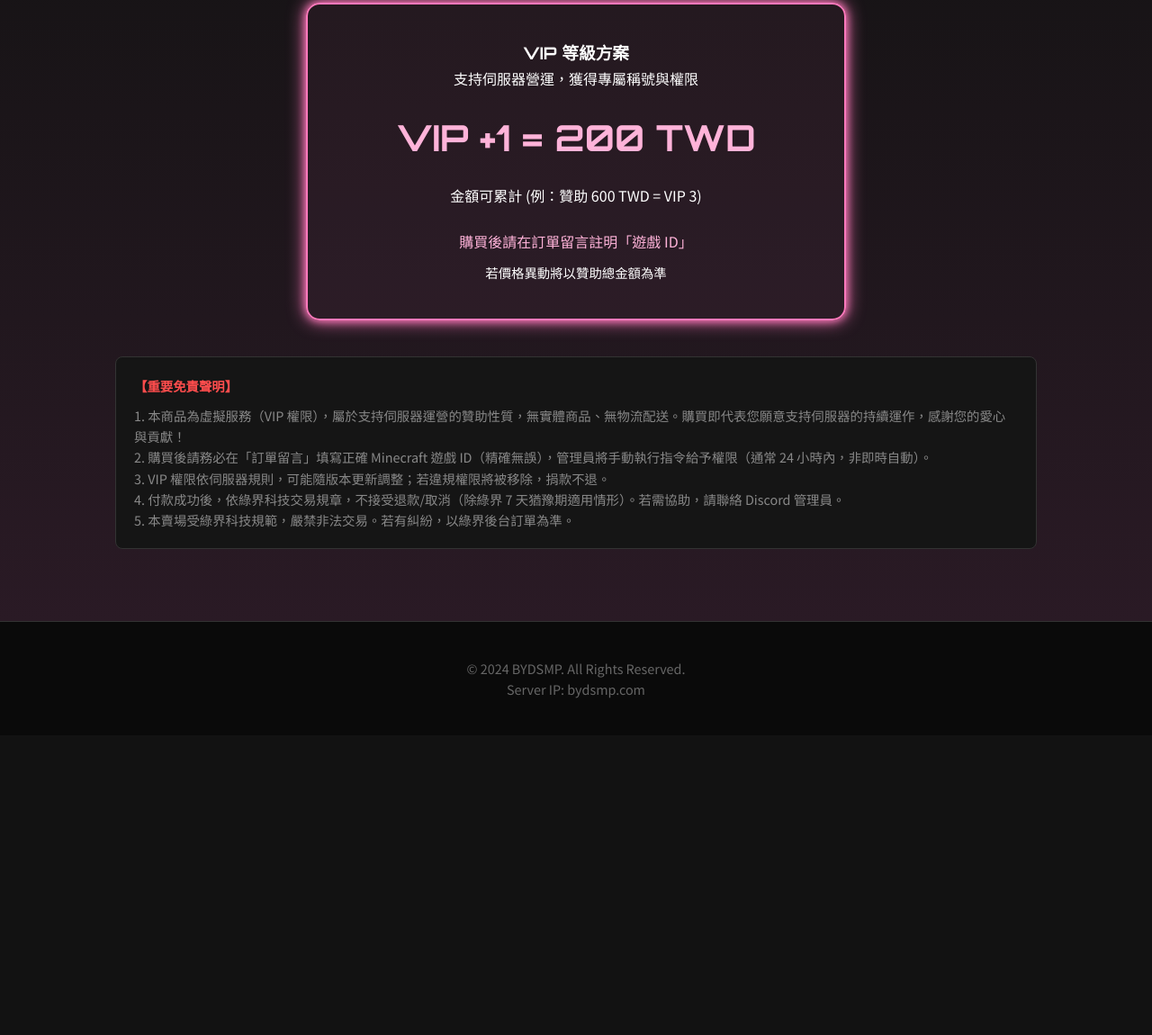
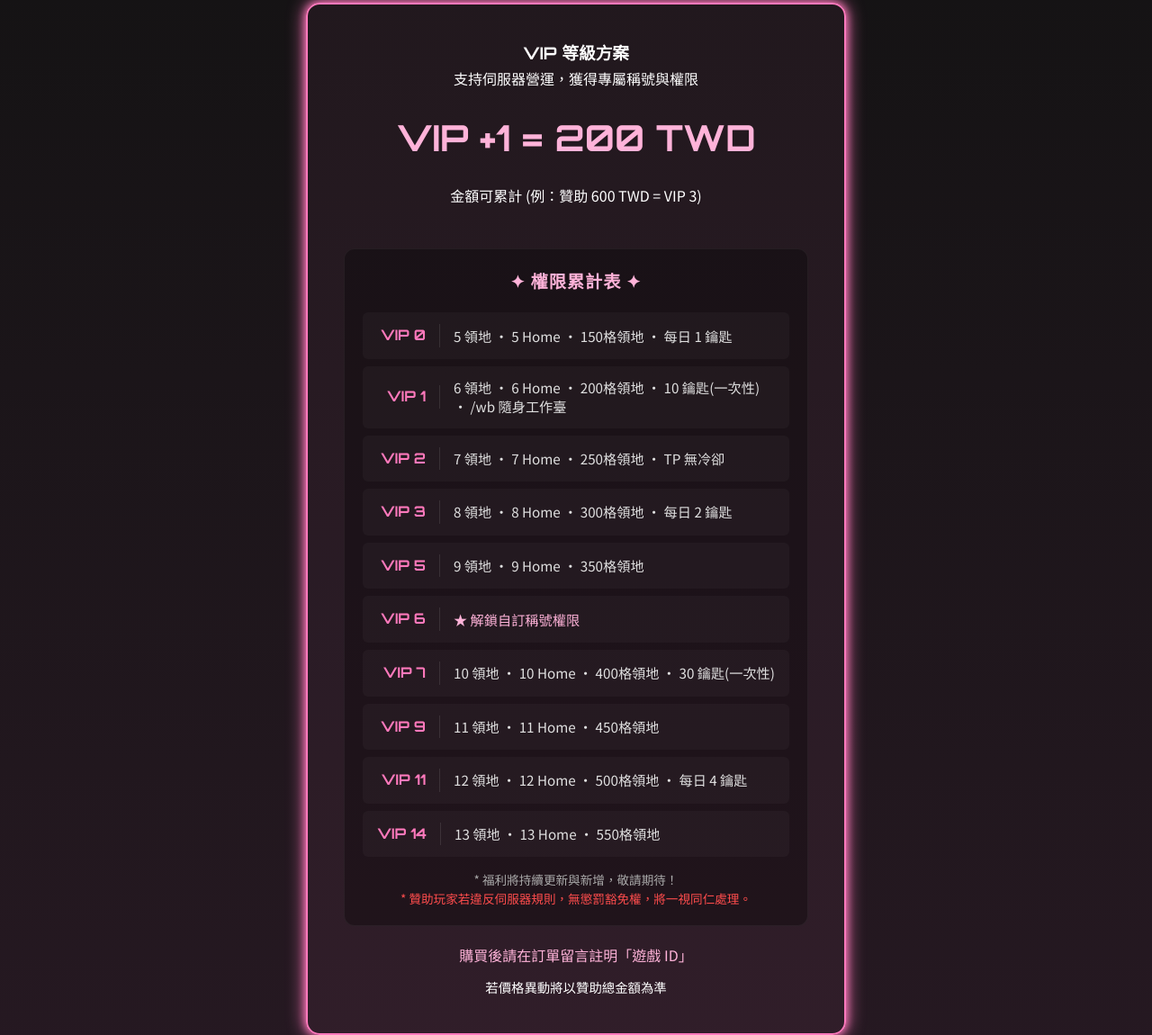
Before and after one commit to fyanji321-commits/bydsmp.com, a plain HTML site: page index.html in a window 1280 px wide. Shown: the part 4089-5239 px from the top of the page at 90% size. Before the commit the page ends 4906 px from the top, so only its background shows below. Drawn offline with Linux system fonts and the light colour scheme.

Commit message:
Update index.html

```diff
--- a/index.html
+++ b/index.html
@@ -317,6 +317,10 @@
             padding-bottom: 10px;
         }
 
+        .rule-list {
+            padding-left: 20px;
+        }
+
         .rule-list li {
             margin-bottom: 8px;
             color: #ddd;
@@ -366,6 +370,47 @@
         .disclaimer h4 {
             color: #ff4d4d;
             margin-bottom: 10px;
+        }
+
+        /* --- VIP List Styling --- */
+        .vip-benefits-list ul {
+            display: flex;
+            flex-direction: column;
+            gap: 8px;
+        }
+
+        .vip-item {
+            display: flex;
+            align-items: center;
+            background: rgba(255, 255, 255, 0.03);
+            padding: 12px 15px;
+            border-radius: 6px;
+            transition: all 0.3s ease;
+            border: 1px solid transparent;
+        }
+
+        .vip-item:hover {
+            background: rgba(255, 121, 188, 0.1);
+            border-color: rgba(255, 121, 188, 0.3);
+            transform: translateX(5px);
+        }
+
+        .vip-level {
+            color: var(--primary-color);
+            font-weight: bold;
+            font-family: 'Orbitron', sans-serif;
+            min-width: 70px;
+            margin-right: 15px;
+            padding-right: 15px;
+            border-right: 1px solid rgba(255, 255, 255, 0.1);
+            text-align: right;
+            flex-shrink: 0;
+        }
+
+        .vip-content {
+            color: #e0e0e0;
+            font-size: 0.95rem;
+            line-height: 1.4;
         }
 
         /* --- Footer --- */
@@ -587,6 +632,22 @@
             <div class="price-tag">VIP +1 = 200 TWD</div>
             <p>金額可累計 (例：贊助 600 TWD = VIP 3)</p>
             <br>
+            <div class="vip-benefits-list" style="text-align: left; margin: 20px 0; padding: 20px; background: rgba(0,0,0,0.3); border-radius: 12px; border: 1px solid rgba(255,255,255,0.05);">
+                <h4 style="color: var(--primary-light); margin-bottom: 20px; text-align: center; font-size: 1.2rem; letter-spacing: 1px;">✦ 權限累計表 ✦</h4>
+                <ul style="list-style: none;">
+                    <li class="vip-item"><span class="vip-level">VIP 0</span><span class="vip-content">5 領地 • 5 Home • 150格領地 • 每日 1 鑰匙</span></li>
+                    <li class="vip-item"><span class="vip-level">VIP 1</span><span class="vip-content">6 領地 • 6 Home • 200格領地 • 10 鑰匙(一次性) • /wb 隨身工作臺</span></li>
+                    <li class="vip-item"><span class="vip-level">VIP 2</span><span class="vip-content">7 領地 • 7 Home • 250格領地 • TP 無冷卻</span></li>
+                    <li class="vip-item"><span class="vip-level">VIP 3</span><span class="vip-content">8 領地 • 8 Home • 300格領地 • 每日 2 鑰匙</span></li>
+                    <li class="vip-item"><span class="vip-level">VIP 5</span><span class="vip-content">9 領地 • 9 Home • 350格領地</span></li>
+                    <li class="vip-item"><span class="vip-level">VIP 6</span><span class="vip-content" style="color: var(--primary-light);">★ 解鎖自訂稱號權限</span></li>
+                    <li class="vip-item"><span class="vip-level">VIP 7</span><span class="vip-content">10 領地 • 10 Home • 400格領地 • 30 鑰匙(一次性)</span></li>
+                    <li class="vip-item"><span class="vip-level">VIP 9</span><span class="vip-content">11 領地 • 11 Home • 450格領地</span></li>
+                    <li class="vip-item"><span class="vip-level">VIP 11</span><span class="vip-content">12 領地 • 12 Home • 500格領地 • 每日 4 鑰匙</span></li>
+                    <li class="vip-item"><span class="vip-level">VIP 14</span><span class="vip-content">13 領地 • 13 Home • 550格領地</span></li>
+                </ul>
+                <p style="margin-top: 15px; font-size: 0.85rem; color: #aaa; text-align: center; line-height: 1.5;">* 福利將持續更新與新增，敬請期待！<br><span style="color: #ff4d4d;">* 贊助玩家若違反伺服器規則，無懲罰豁免權，將一視同仁處理。</span></p>
+            </div>
             <p style="color: var(--primary-light);">購買後請在訂單留言註明「遊戲 ID」</p>
             <p style="font-size: 0.9rem; margin-top: 10px;">若價格異動將以贊助總金額為準</p>
         </div>
@@ -603,8 +664,10 @@
 
     <!-- Footer -->
     <footer>
-        <p>&copy; 2024 BYDSMP. All Rights Reserved.</p>
+        <p>&copy; 2026 BYDSMP. All Rights Reserved.</p>
         <p>Server IP: bydsmp.com</p>
+        <p>聯絡信箱: <a href="mailto:bydsmp@gmail.com" style="color: var(--primary-light);">bydsmp@gmail.com</a></p>
+        <p style="margin-top: 20px; font-size: 0.8rem;">本網站與 BYDSMP 伺服器為非官方粉絲創作，與 Mojang Studios 或 Microsoft 無關。NOT OFFICIAL MINECRAFT PRODUCT. NOT APPROVED BY OR ASSOCIATED WITH MOJANG OR MICROSOFT.</p>
     </footer>
 
     <script>
```
